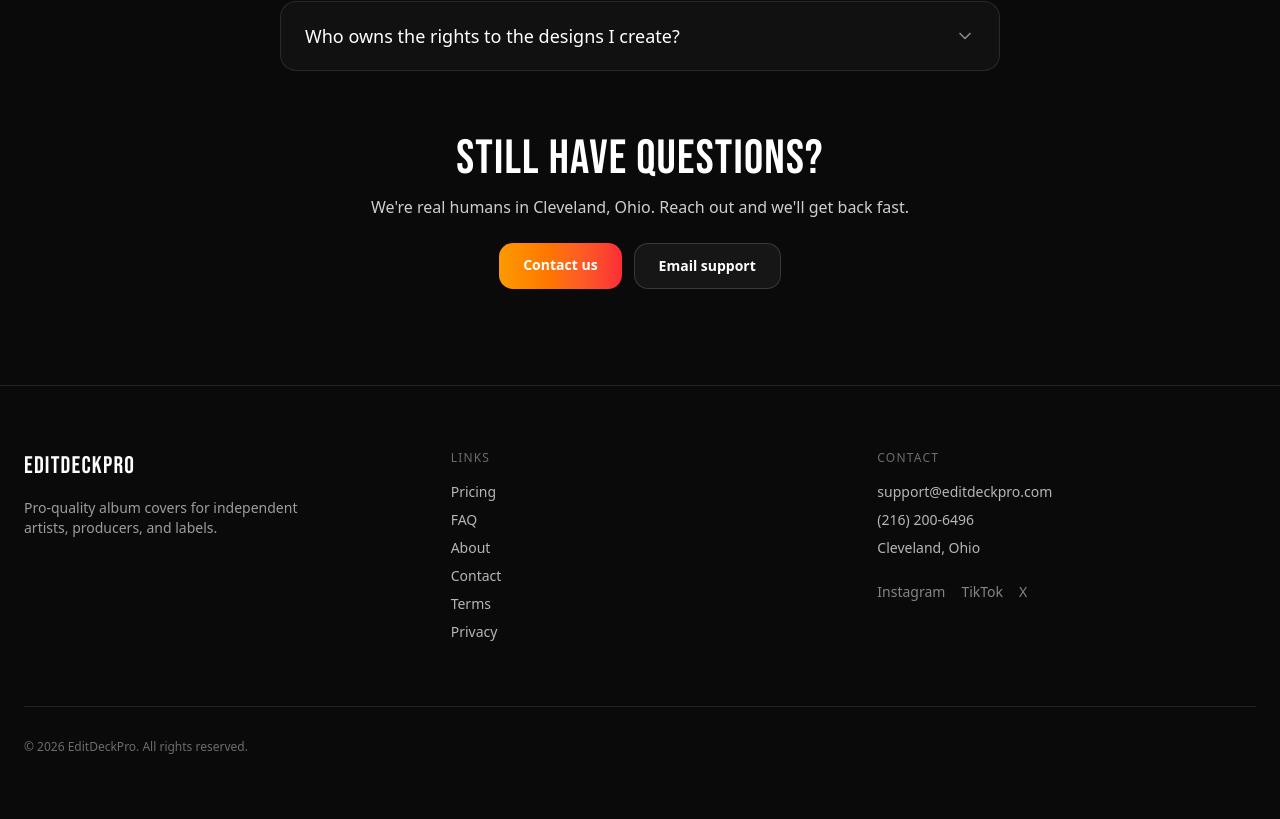
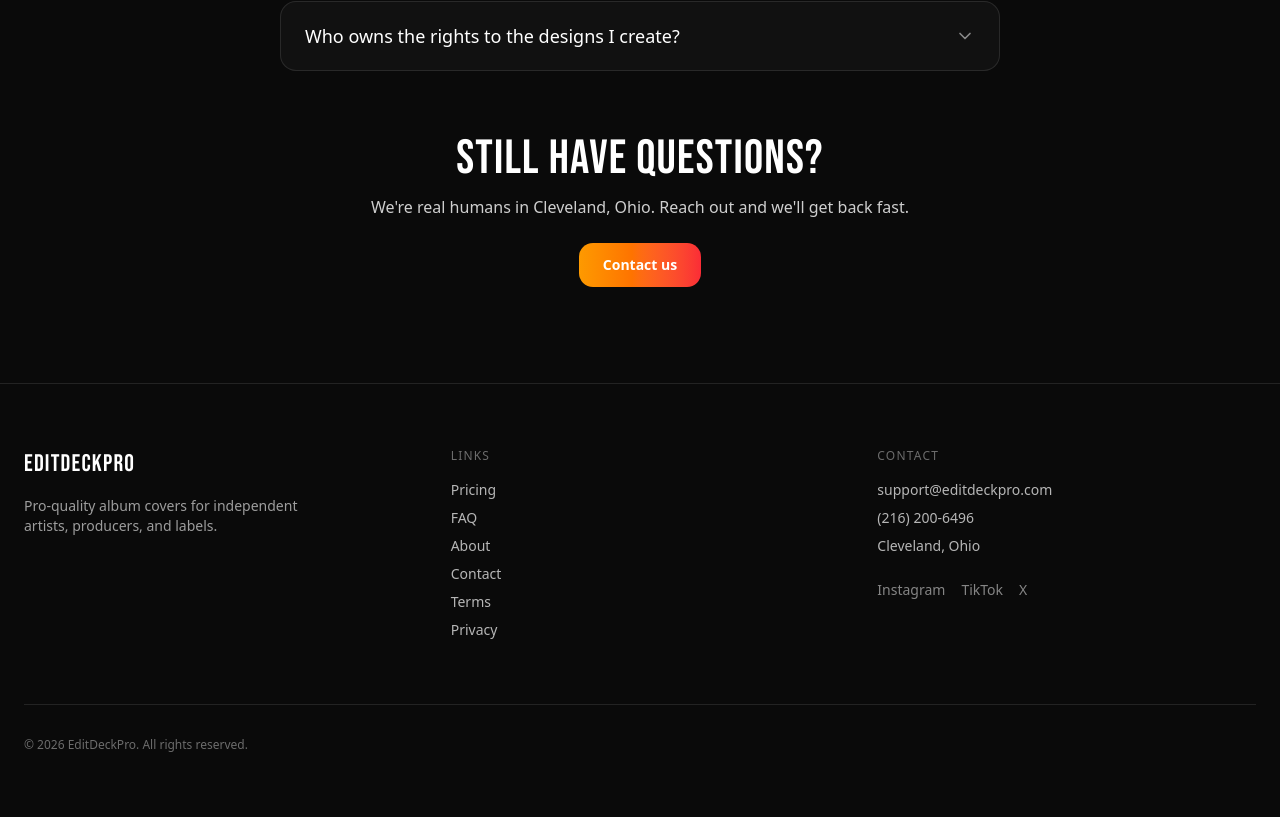
Before and after one commit to Editdeckpro/EDP, a Next.js app: page /site/faq in a window 1280 px wide. Shown: the part 1286-2105 px from the top of the page. Built offline with nearby package versions, Linux system fonts and the light colour scheme.

Commit message:
Remove redundant Email support button from FAQ CTA

```diff
--- a/src/app/(marketing)/site/faq/page.tsx
+++ b/src/app/(marketing)/site/faq/page.tsx
@@ -234,19 +234,13 @@ export default function FAQPage() {
           We&apos;re real humans in Cleveland, Ohio. Reach out and we&apos;ll
           get back fast.
         </p>
-        <div className="mt-6 flex flex-wrap justify-center gap-3">
+        <div className="mt-6 flex justify-center">
           <Link
             href="/contact"
             className="rounded-xl bg-gradient-to-r from-amber-500 to-red-500 px-6 py-3 text-sm font-semibold text-white hover:brightness-110"
           >
             Contact us
           </Link>
-          <a
-            href="mailto:support@editdeckpro.com"
-            className="rounded-xl border border-white/15 bg-white/5 px-6 py-3 text-sm font-semibold text-white hover:bg-white/10"
-          >
-            Email support
-          </a>
         </div>
       </section>
     </main>
```
